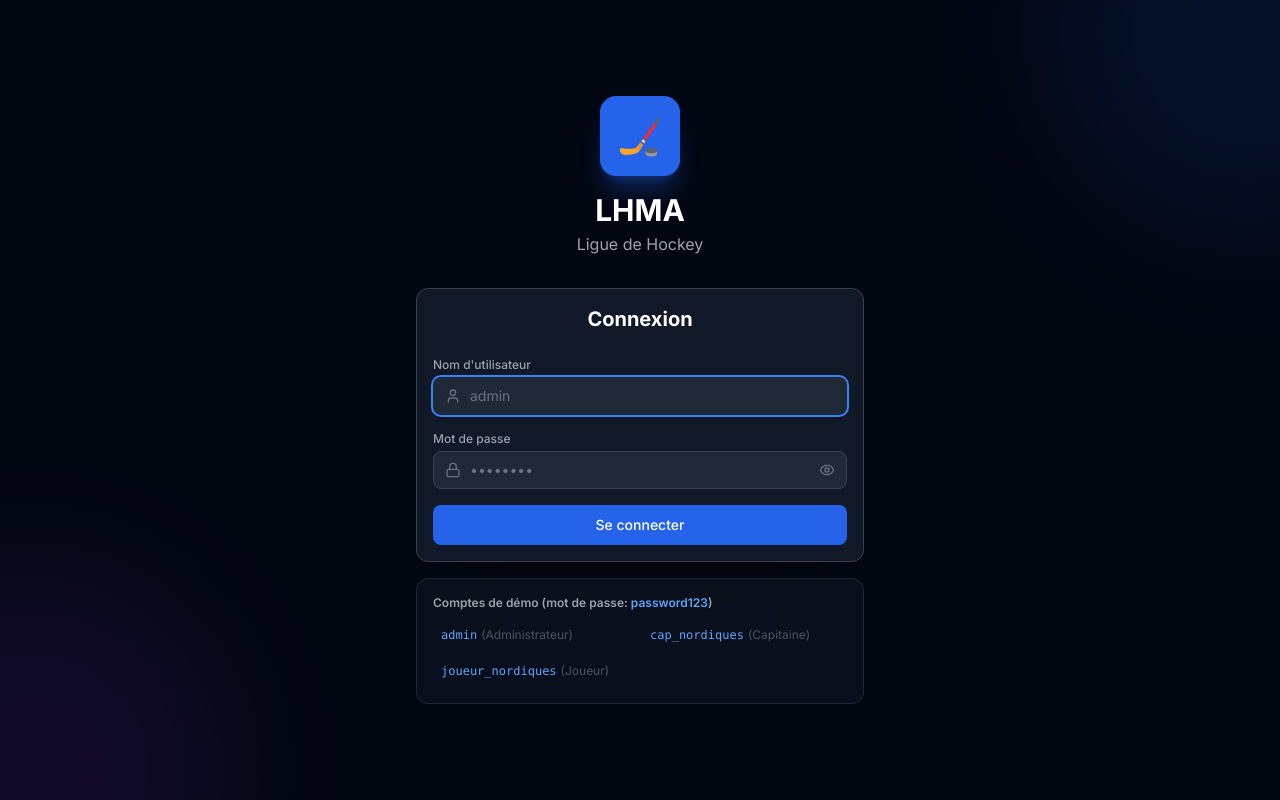
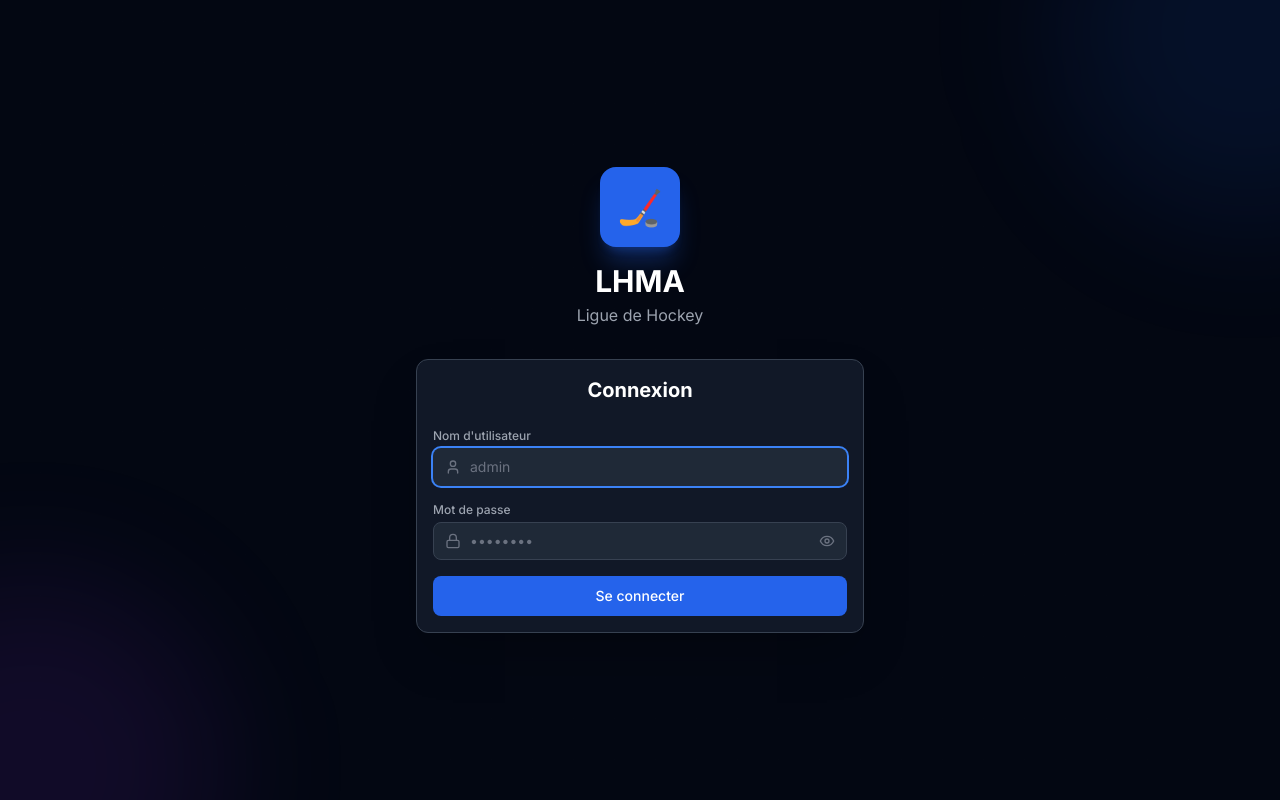
Before and after one commit to ZeroTrustRecords/hockey-league, a React (Vite) app in the folder frontend/: page /login in a window 1280 px wide. Built offline with nearby package versions, Linux system fonts and the light colour scheme.

Commit message:
remove demo accounts from login page

```diff
--- a/frontend/src/pages/Login.jsx
+++ b/frontend/src/pages/Login.jsx
@@ -89,23 +89,6 @@ export default function Login() {
           </form>
         </div>
 
-        {/* Demo credentials */}
-        <div className="mt-4 p-4 bg-gray-900/50 border border-gray-800 rounded-xl text-xs text-gray-500">
-          <p className="font-semibold text-gray-400 mb-2">Comptes de démo (mot de passe: <span className="text-blue-400">password123</span>)</p>
-          <div className="grid grid-cols-2 gap-1">
-            {[
-              ['admin', 'Administrateur'],
-              ['cap_nordiques', 'Capitaine'],
-              ['joueur_nordiques', 'Joueur'],
-            ].map(([u, r]) => (
-              <button key={u} onClick={() => { setUsername(u); setPassword('password123'); }}
-                className="text-left p-2 rounded-lg hover:bg-gray-800 transition-colors">
-                <span className="text-blue-400 font-mono">{u}</span>
-                <span className="text-gray-600 ml-1">({r})</span>
-              </button>
-            ))}
-          </div>
-        </div>
       </div>
     </div>
   );
```
